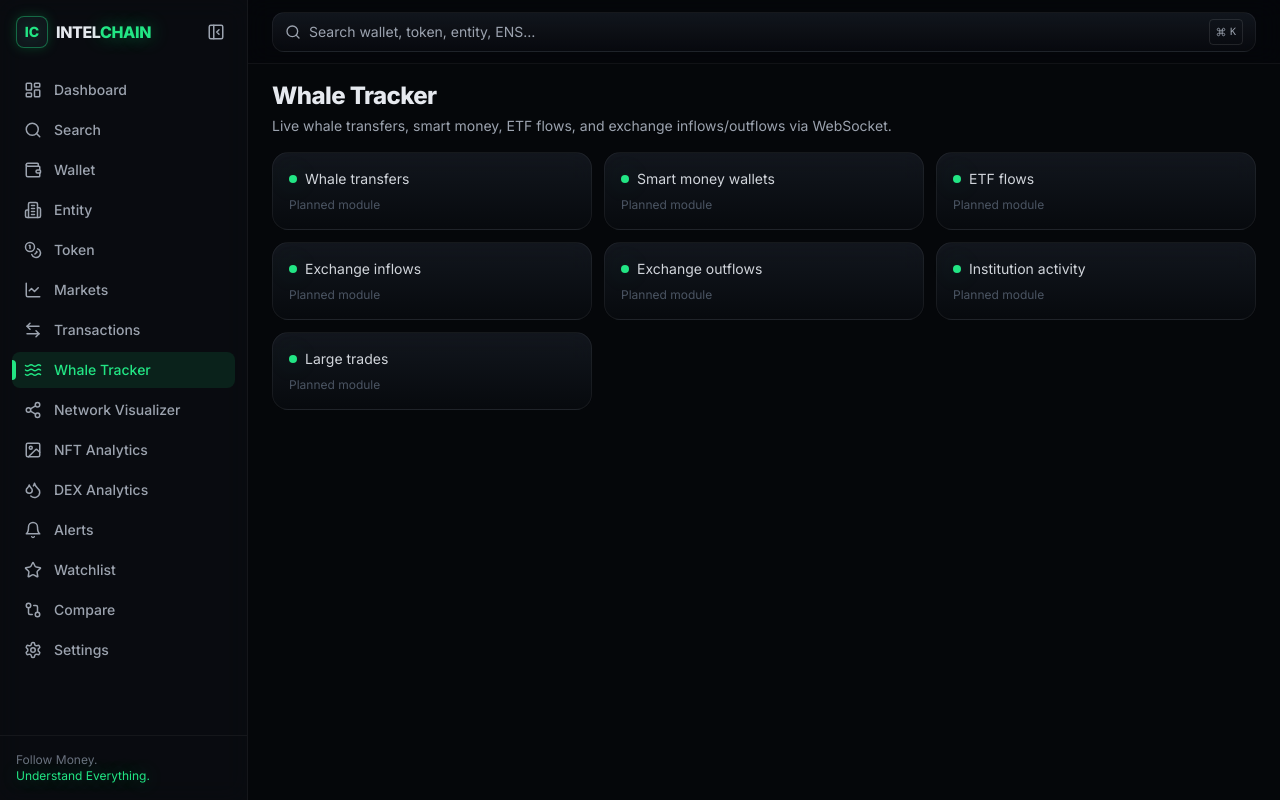
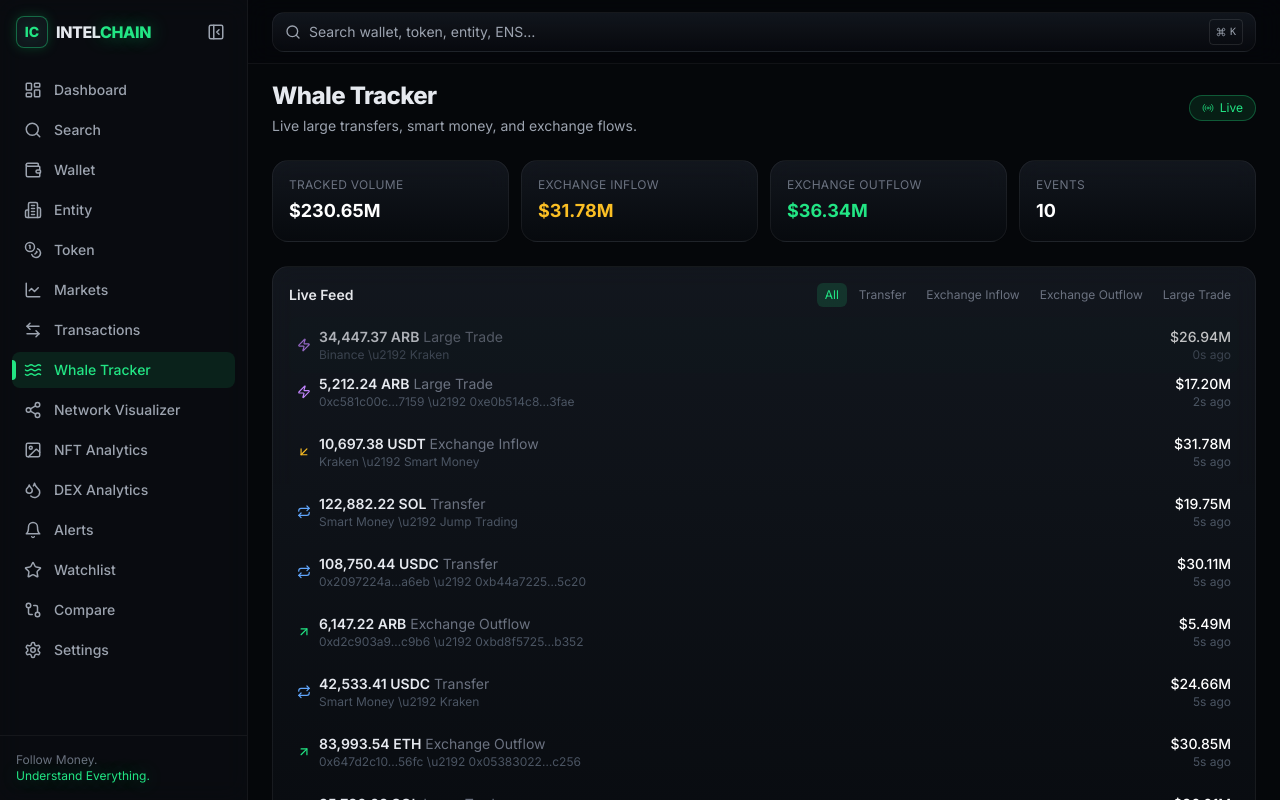
Before and after one commit to chenmu733-png/INTELCHAIN, a Next.js app: page /whale-tracker in a window 1280 px wide. Shown: the top 800 px of the page. Built offline with nearby package versions, Linux system fonts and the light colour scheme.

Commit message:
feat(whale-tracker): live whale transfer feed, smart money, exchange flows, large trades

```diff
--- a/app/whale-tracker/page.js
+++ b/app/whale-tracker/page.js
@@ -1,10 +1,145 @@
-import PageStub from '@/components/PageStub';
-export default function Page() {
+'use client';
+
+import { useEffect, useMemo, useState } from 'react';
+import { AnimatePresence, motion } from 'framer-motion';
+import { ArrowDownLeft, ArrowUpRight, Repeat, Zap, Radio } from 'lucide-react';
+import { subscribeWhales } from '@/lib/whaleFeed';
+import { usd } from '@/lib/format';
+import { Card, CardTitle } from '@/components/ui/Card';
+
+const FILTERS = ['All', 'Transfer', 'Exchange Inflow', 'Exchange Outflow', 'Large Trade'];
+
+function typeIcon(type) {
+  if (type === 'Exchange Inflow') return <ArrowDownLeft size={14} className="text-amber-400" />;
+  if (type === 'Exchange Outflow') return <ArrowUpRight size={14} className="text-neon" />;
+  if (type === 'Large Trade') return <Zap size={14} className="text-purple-400" />;
+  return <Repeat size={14} className="text-blue-400" />;
+}
+
+function ago(t) {
+  const s = Math.floor((Date.now() - t) / 1000);
+  if (s < 60) return `${s}s ago`;
+  if (s < 3600) return `${Math.floor(s / 60)}m ago`;
+  return `${Math.floor(s / 3600)}h ago`;
+}
+
+export default function WhaleTrackerPage() {
+  const [events, setEvents] = useState([]);
+  const [filter, setFilter] = useState('All');
+
+  useEffect(() => {
+    const unsub = subscribeWhales((e) => {
+      setEvents((prev) => [e, ...prev].slice(0, 60));
+    });
+    return unsub;
+  }, []);
+
+  const filtered = useMemo(
+    () => (filter === 'All' ? events : events.filter((e) => e.type === filter)),
+    [events, filter]
+  );
+
+  const stats = useMemo(() => {
+    const total = events.reduce((a, e) => a + e.usdValue, 0);
+    const inflow = events.filter((e) => e.type === 'Exchange Inflow').reduce((a, e) => a + e.usdValue, 0);
+    const outflow = events.filter((e) => e.type === 'Exchange Outflow').reduce((a, e) => a + e.usdValue, 0);
+    return { total, inflow, outflow, count: events.length };
+  }, [events]);
+
   return (
-    <PageStub
-      title="Whale Tracker"
-      description="Live whale transfers, smart money, ETF flows, and exchange inflows/outflows via WebSocket."
-      features={['Whale transfers', 'Smart money wallets', 'ETF flows', 'Exchange inflows', 'Exchange outflows', 'Institution activity', 'Large trades']}
-    />
+    <div className="space-y-6">
+      <div className="flex flex-wrap items-center justify-between gap-3">
+        <div>
+          <h1 className="text-2xl font-extrabold tracking-tight">Whale Tracker</h1>
+          <p className="mt-1 text-sm text-gray-400">
+            Live large transfers, smart money, and exchange flows.
+          </p>
+        </div>
+        <span className="inline-flex items-center gap-1.5 rounded-full border border-neon/30 bg-neon/10 px-3 py-1 text-xs text-neon">
+          <Radio size={12} className="animate-pulse" /> Live
+        </span>
+      </div>
+
+      <section className="grid grid-cols-2 gap-3 md:grid-cols-4">
+        <Card>
+          <p className="text-xs uppercase tracking-wide text-gray-500">Tracked Volume</p>
+          <p className="mt-1 text-lg font-bold text-white">{usd(stats.total)}</p>
+        </Card>
+        <Card>
+          <p className="text-xs uppercase tracking-wide text-gray-500">Exchange Inflow</p>
+          <p className="mt-1 text-lg font-bold text-amber-400">{usd(stats.inflow)}</p>
+        </Card>
+        <Card>
+          <p className="text-xs uppercase tracking-wide text-gray-500">Exchange Outflow</p>
+          <p className="mt-1 text-lg font-bold text-neon">{usd(stats.outflow)}</p>
+        </Card>
+        <Card>
+          <p className="text-xs uppercase tracking-wide text-gray-500">Events</p>
+          <p className="mt-1 text-lg font-bold text-white">{stats.count}</p>
+        </Card>
+      </section>
+
+      <Card>
+        <CardTitle
+          action={
+            <div className="flex flex-wrap gap-1">
+              {FILTERS.map((f) => (
+                <button
+                  key={f}
+                  onClick={() => setFilter(f)}
+                  className={`rounded-md px-2 py-1 text-xs ${
+                    filter === f ? 'bg-neon/15 text-neon' : 'text-gray-500 hover:text-gray-300'
+                  }`}
+                >
+                  {f}
+                </button>
+              ))}
+            </div>
+          }
+        >
+          Live Feed
+        </CardTitle>
+
+        <div className="space-y-1">
+          <AnimatePresence initial={false}>
+            {filtered.map((e) => (
+              <motion.div
+                key={e.id}
+                layout
+                initial={{ opacity: 0, y: -8, backgroundColor: 'rgba(34,229,132,0.12)' }}
+                animate={{ opacity: 1, y: 0, backgroundColor: 'rgba(0,0,0,0)' }}
+                exit={{ opacity: 0 }}
+                transition={{ duration: 0.5 }}
+                className="flex items-center justify-between gap-3 rounded-lg px-2 py-2.5 hover:bg-white/5"
+              >
+                <div className="flex min-w-0 items-center gap-2">
+                  {typeIcon(e.type)}
+                  <div className="min-w-0">
+                    <p className="truncate text-sm">
+                      <span className="font-semibold">{e.amount.toLocaleString()} {e.token}</span>{' '}
+                      <span className="text-gray-500">{e.type}</span>
+                    </p>
+                    <p className="truncate text-xs text-gray-600">
+                      {e.from} \u2192 {e.to}
+                    </p>
+                  </div>
+                </div>
+                <div className="shrink-0 text-right">
+                  <p className="text-sm font-medium text-white">{usd(e.usdValue)}</p>
+                  <p className="text-xs text-gray-600">{ago(e.time)}</p>
+                </div>
+              </motion.div>
+            ))}
+          </AnimatePresence>
+          {filtered.length === 0 && (
+            <p className="py-10 text-center text-sm text-gray-500">Waiting for events\u2026</p>
+          )}
+        </div>
+      </Card>
+
+      <p className="text-center text-xs text-gray-600">
+        Streaming simulated events. Swap subscribeWhales() in lib/whaleFeed.js for a WebSocket source for production.
+      </p>
+    </div>
   );
 }
--- /dev/null
+++ b/lib/whaleFeed.js
@@ -0,0 +1,45 @@
+// Simulated real-time whale feed.
+// Replace `subscribeWhales` internals with a WebSocket connection when a
+// real-time provider is available. The public API (subscribe -> unsubscribe)
+// stays the same so the UI does not change.
+
+const TOKENS = ['ETH', 'BTC', 'USDC', 'USDT', 'SOL', 'WBTC', 'LINK', 'ARB'];
+const ENTITIES = [
+  'Binance',
+  'Coinbase',
+  'Kraken',
+  'Smart Money',
+  'Unknown Whale',
+  'Jump Trading',
+  'Wintermute',
+  'OKX'
+];
+const TYPES = ['Transfer', 'Exchange Inflow', 'Exchange Outflow', 'Large Trade'];
+
+function shortAddr() {
+  const hex = Math.floor(Math.random() * 0xffffffff).toString(16).padStart(8, '0');
+  return `0x${hex}\u2026${Math.floor(Math.random() * 0xffff).toString(16).padStart(4, '0')}`;
+}
+
+export function makeWhaleEvent() {
+  const token = TOKENS[Math.floor(Math.random() * TOKENS.length)];
+  const type = TYPES[Math.floor(Math.random() * TYPES.length)];
+  const usdValue = Math.round(250_000 + Math.random() * 40_000_000);
+  return {
+    id: `${Date.now()}-${Math.random().toString(36).slice(2, 8)}`,
+    type,
+    token,
+    amount: +(usdValue / (Math.random() * 4000 + 1)).toFixed(2),
+    usdValue,
+    from: Math.random() > 0.5 ? ENTITIES[Math.floor(Math.random() * ENTITIES.length)] : shortAddr(),
+    to: Math.random() > 0.5 ? ENTITIES[Math.floor(Math.random() * ENTITIES.length)] : shortAddr(),
+    time: Date.now()
+  };
+}
+
+export function subscribeWhales(onEvent, intervalMs = 2600) {
+  // Seed a few so the list is not empty on first paint.
+  for (let i = 0; i < 8; i++) onEvent(makeWhaleEvent());
+  const id = setInterval(() => onEvent(makeWhaleEvent()), intervalMs);
+  return () => clearInterval(id);
+}
```
